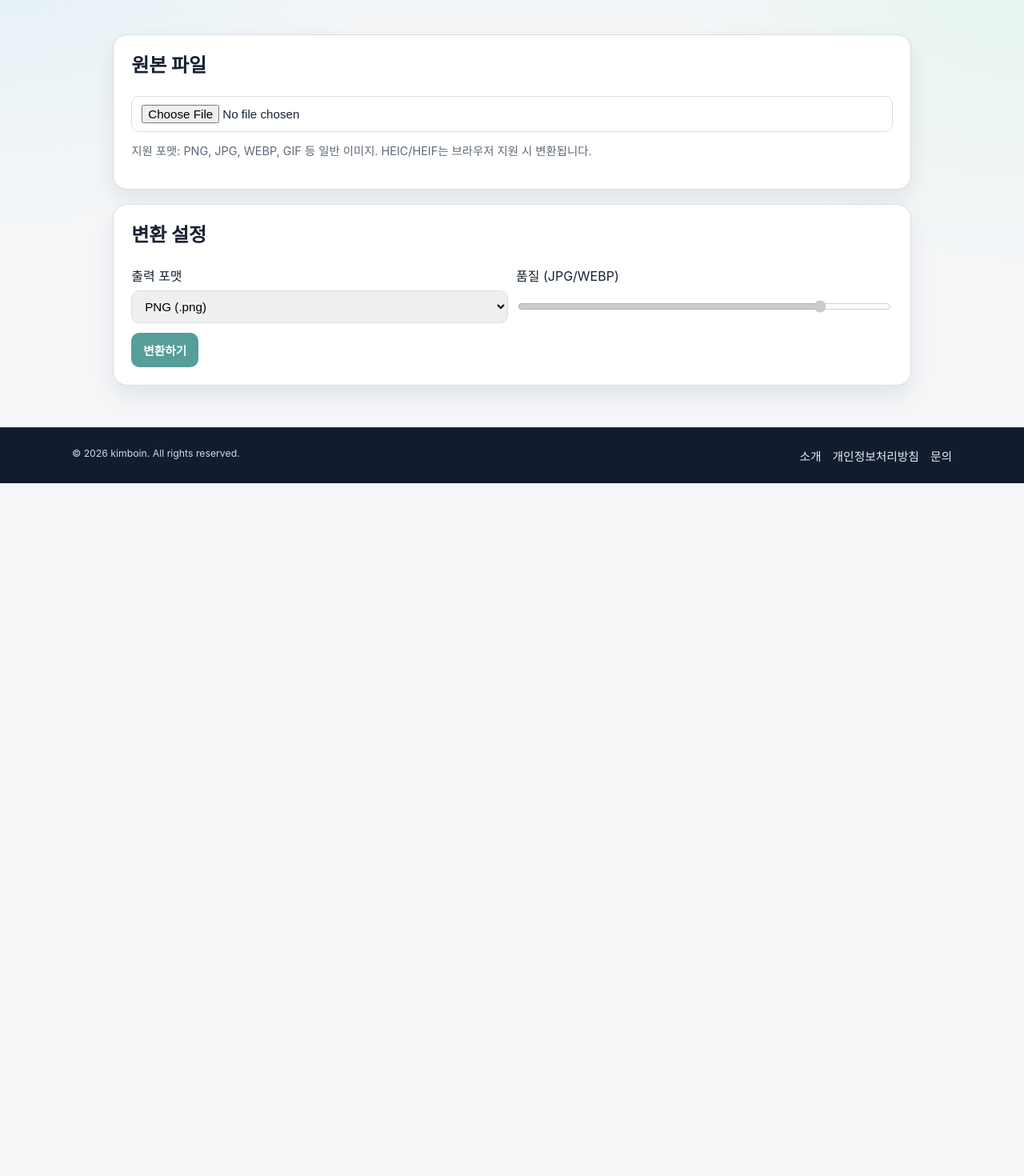
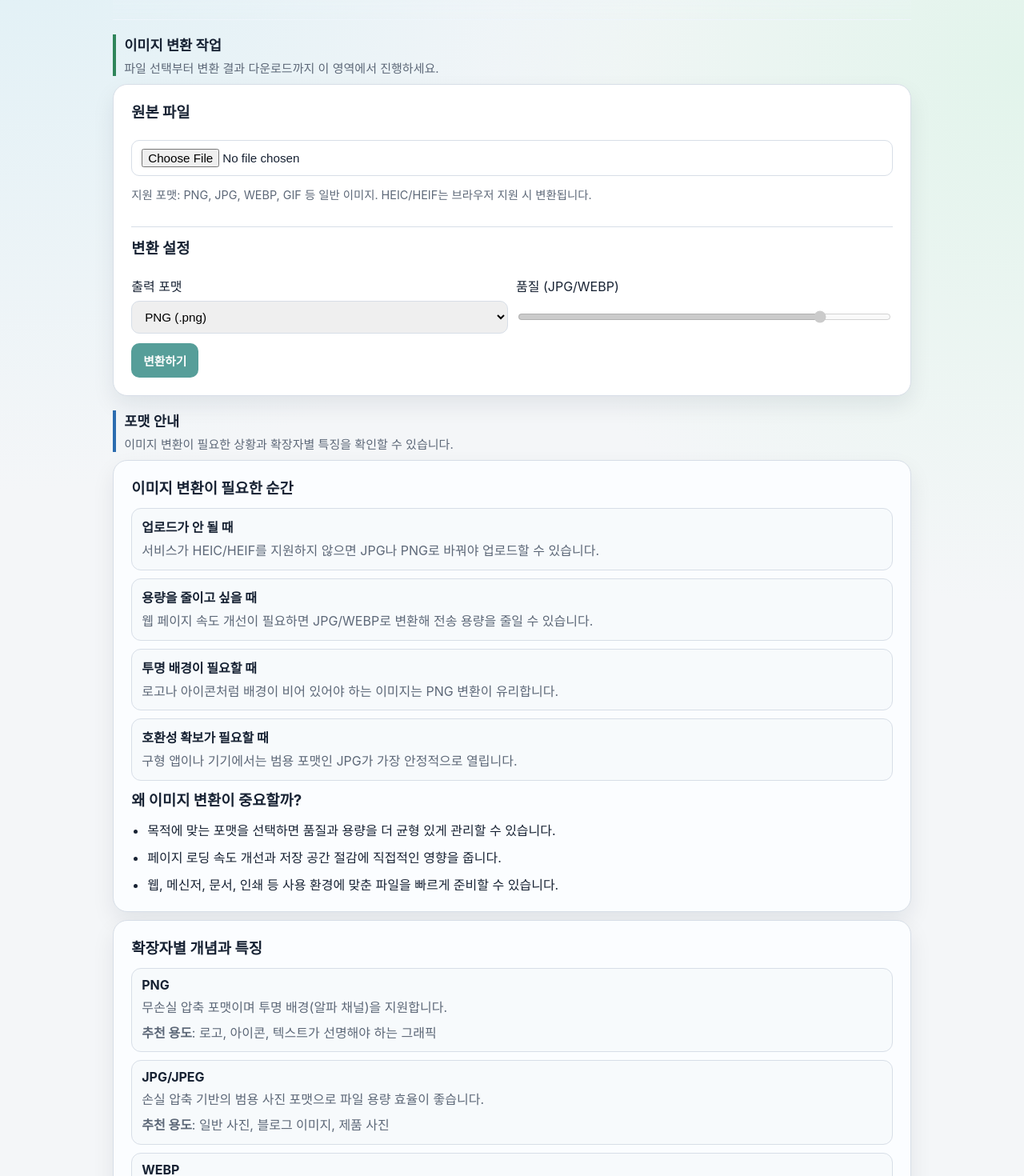
Before and after one commit to kimboin/kimboin.github.io, a React (Vite) app: page /image-format-converter in a window 1280 px wide. Shown: the part 240-1710 px from the top of the page at 80% size. Before the commit the page ends 844 px from the top, so only its background shows below. Built offline with nearby package versions, Linux system fonts and the light colour scheme.

Commit message:
이미지 확장자 변환기 내용추가

```diff
--- a/src/pages/ImageFormatConverterPage.jsx
+++ b/src/pages/ImageFormatConverterPage.jsx
@@ -15,6 +15,10 @@ const COPY = {
     kicker: '이미지 변환 도구',
     title: '이미지 확장자 변환기',
     description: '이미지 파일을 업로드한 뒤 PNG, JPG, WEBP로 변환해 바로 다운로드할 수 있습니다.',
+    actionZoneTitle: '이미지 변환 작업',
+    actionZoneDescription: '파일 선택부터 변환 결과 다운로드까지 이 영역에서 진행하세요.',
+    infoZoneTitle: '포맷 안내',
+    infoZoneDescription: '이미지 변환이 필요한 상황과 확장자별 특징을 확인할 수 있습니다.',
     sourceTitle: '원본 파일',
     sourceHint: '지원 포맷: PNG, JPG, WEBP, GIF 등 일반 이미지. HEIC/HEIF는 브라우저 지원 시 변환됩니다.',
     sourceName: '파일명',
@@ -33,12 +37,69 @@ const COPY = {
     heicLibraryNotice: 'HEIC 디코더를 불러오지 못했습니다. 네트워크를 확인해 주세요.',
     imageReadFailed: '이미지를 읽을 수 없습니다.',
     canvasUnavailable: '브라우저 캔버스를 사용할 수 없습니다.',
-    exportFailed: '이미지 변환에 실패했습니다.'
+    exportFailed: '이미지 변환에 실패했습니다.',
+    needTitle: '이미지 변환이 필요한 순간',
+    needItems: [
+      {
+        title: '업로드가 안 될 때',
+        description: '서비스가 HEIC/HEIF를 지원하지 않으면 JPG나 PNG로 바꿔야 업로드할 수 있습니다.'
+      },
+      {
+        title: '용량을 줄이고 싶을 때',
+        description: '웹 페이지 속도 개선이 필요하면 JPG/WEBP로 변환해 전송 용량을 줄일 수 있습니다.'
+      },
+      {
+        title: '투명 배경이 필요할 때',
+        description: '로고나 아이콘처럼 배경이 비어 있어야 하는 이미지는 PNG 변환이 유리합니다.'
+      },
+      {
+        title: '호환성 확보가 필요할 때',
+        description: '구형 앱이나 기기에서는 범용 포맷인 JPG가 가장 안정적으로 열립니다.'
+      }
+    ],
+    whyTitle: '왜 이미지 변환이 중요할까?',
+    whyItems: [
+      '목적에 맞는 포맷을 선택하면 품질과 용량을 더 균형 있게 관리할 수 있습니다.',
+      '페이지 로딩 속도 개선과 저장 공간 절감에 직접적인 영향을 줍니다.',
+      '웹, 메신저, 문서, 인쇄 등 사용 환경에 맞춘 파일을 빠르게 준비할 수 있습니다.'
+    ],
+    formatTitle: '확장자별 개념과 특징',
+    formatItems: [
+      {
+        name: 'PNG',
+        summary: '무손실 압축 포맷이며 투명 배경(알파 채널)을 지원합니다.',
+        bestFor: '로고, 아이콘, 텍스트가 선명해야 하는 그래픽'
+      },
+      {
+        name: 'JPG/JPEG',
+        summary: '손실 압축 기반의 범용 사진 포맷으로 파일 용량 효율이 좋습니다.',
+        bestFor: '일반 사진, 블로그 이미지, 제품 사진'
+      },
+      {
+        name: 'WEBP',
+        summary: '웹 최적화 포맷으로 손실/무손실과 투명도를 지원합니다.',
+        bestFor: '웹 성능을 중요하게 보는 본문 이미지와 썸네일'
+      },
+      {
+        name: 'GIF',
+        summary: '256색 기반 포맷이며 간단한 애니메이션을 표현할 수 있습니다.',
+        bestFor: '짧은 반복 애니메이션, 밈, 안내용 움직이는 이미지'
+      },
+      {
+        name: 'HEIC/HEIF',
+        summary: '고효율 압축 포맷으로 화질 대비 용량이 작아 모바일 원본 저장에 유리합니다.',
+        bestFor: '아이폰 원본 보관, 공유 전 JPG/WEBP 변환 작업'
+      }
+    ]
   },
   en: {
     kicker: 'IMAGE CONVERTER',
     title: 'Image Format Converter',
     description: 'Upload an image and convert it to PNG, JPG, or WEBP, then download it immediately.',
+    actionZoneTitle: 'Conversion Workspace',
+    actionZoneDescription: 'Use this area to upload, configure, convert, and download the output.',
+    infoZoneTitle: 'Format Guide',
+    infoZoneDescription: 'Learn when conversion is needed and what each extension is best for.',
     sourceTitle: 'Source File',
     sourceHint: 'Supported formats: PNG, JPG, WEBP, GIF, and common image files. HEIC/HEIF works only if your browser supports decoding.',
     sourceName: 'File',
@@ -57,7 +118,60 @@ const COPY = {
     heicLibraryNotice: 'Could not load the HEIC decoder. Please check your network connection.',
     imageReadFailed: 'Unable to read this image file.',
     canvasUnavailable: 'Canvas is not available in this browser.',
-    exportFailed: 'Failed to export the converted image.'
+    exportFailed: 'Failed to export the converted image.',
+    needTitle: 'When do you need image conversion?',
+    needItems: [
+      {
+        title: 'When upload fails',
+        description: 'If a service does not support HEIC/HEIF, converting to JPG or PNG solves compatibility issues.'
+      },
+      {
+        title: 'When you need smaller files',
+        description: 'Converting to JPG/WEBP can reduce transfer size and improve page loading speed.'
+      },
+      {
+        title: 'When transparency is required',
+        description: 'For logos and icons, PNG is usually better because it supports transparent backgrounds.'
+      },
+      {
+        title: 'When broad compatibility matters',
+        description: 'Older apps and devices open JPG most reliably.'
+      }
+    ],
+    whyTitle: 'Why does image conversion matter?',
+    whyItems: [
+      'Choosing the right format helps balance visual quality and file size.',
+      'It directly affects loading performance and storage cost.',
+      'You can prepare assets faster for web, chat apps, docs, and print workflows.'
+    ],
+    formatTitle: 'Format concepts and characteristics',
+    formatItems: [
+      {
+        name: 'PNG',
+        summary: 'A lossless format that supports transparency (alpha channel).',
+        bestFor: 'Logos, icons, and graphics with crisp text'
+      },
+      {
+        name: 'JPG/JPEG',
+        summary: 'A lossy and universal photo format with strong size efficiency.',
+        bestFor: 'General photos, blog images, and product photos'
+      },
+      {
+        name: 'WEBP',
+        summary: 'A web-optimized format that supports lossy/lossless compression and transparency.',
+        bestFor: 'Main website images and thumbnails with performance focus'
+      },
+      {
+        name: 'GIF',
+        summary: 'A 256-color format that can represent simple animations.',
+        bestFor: 'Short looping animations, memes, and quick visual guides'
+      },
+      {
+        name: 'HEIC/HEIF',
+        summary: 'A high-efficiency format with strong quality-to-size ratio, common on mobile originals.',
+        bestFor: 'iPhone originals and pre-share conversion to JPG/WEBP'
+      }
+    ]
   }
 };
 
@@ -276,8 +390,14 @@ function ImageFormatConverterPage() {
           <p>{copy.description}</p>
         </header>
 
+        <section className="converter-zone converter-zone-action">
+          <header className="converter-zone-head">
+            <h2>{copy.actionZoneTitle}</h2>
+            <p>{copy.actionZoneDescription}</p>
+          </header>
+
           <section className="card converter-card">
-          <h2>{copy.sourceTitle}</h2>
+            <h3>{copy.sourceTitle}</h3>
             <input
               className="converter-file-input"
               type="file"
@@ -297,10 +417,10 @@ function ImageFormatConverterPage() {
                 <img className="converter-preview" src={sourcePreviewUrl} alt={copy.previewAlt} />
               </div>
             ) : null}
-        </section>
 
-        <section className="card converter-card">
-          <h2>{copy.settingsTitle}</h2>
+            <div className="converter-divider" />
+
+            <h3>{copy.settingsTitle}</h3>
             <div className="converter-controls">
               <label className="custom-field">
                 <span>{copy.outputFormat}</span>
@@ -332,11 +452,10 @@ function ImageFormatConverterPage() {
               </button>
             </div>
             {errorText ? <p className="converter-error">{errorText}</p> : null}
-        </section>
 
             {result ? (
-          <section className="card converter-card" aria-live="polite">
-            <h2>{copy.resultTitle}</h2>
+              <section className="converter-result-box" aria-live="polite">
+                <h3>{copy.resultTitle}</h3>
                 <p className="converter-meta">
                   {copy.sourceName}: <strong>{result.outputName}</strong> | {copy.sourceSize}:{' '}
                   {formatSizeKB(result.outputSize, language)}
@@ -348,6 +467,48 @@ function ImageFormatConverterPage() {
                 </div>
               </section>
             ) : null}
+          </section>
+        </section>
+
+        <section className="converter-zone converter-zone-info">
+          <header className="converter-zone-head">
+            <h2>{copy.infoZoneTitle}</h2>
+            <p>{copy.infoZoneDescription}</p>
+          </header>
+
+          <section className="card converter-guide-card">
+            <h3>{copy.needTitle}</h3>
+            <ul className="converter-guide-list">
+              {copy.needItems.map((item) => (
+                <li key={item.title}>
+                  <strong>{item.title}</strong>
+                  <p>{item.description}</p>
+                </li>
+              ))}
+            </ul>
+            <h3>{copy.whyTitle}</h3>
+            <ul className="converter-guide-list bullet">
+              {copy.whyItems.map((item) => (
+                <li key={item}>{item}</li>
+              ))}
+            </ul>
+          </section>
+
+          <section className="card converter-guide-card">
+            <h3>{copy.formatTitle}</h3>
+            <ul className="converter-guide-list">
+              {copy.formatItems.map((item) => (
+                <li key={item.name}>
+                  <strong>{item.name}</strong>
+                  <p>{item.summary}</p>
+                  <p>
+                    <span>{language === 'ko' ? '추천 용도' : 'Best for'}</span>: {item.bestFor}
+                  </p>
+                </li>
+              ))}
+            </ul>
+          </section>
+        </section>
       </div>
     </section>
   );
--- a/src/styles.css
+++ b/src/styles.css
@@ -1048,6 +1048,51 @@ textarea:focus-visible {
   gap: 12px;
 }
 
+.converter-zone {
+  display: grid;
+  gap: 10px;
+}
+
+.converter-zone-head {
+  display: grid;
+  gap: 6px;
+}
+
+.converter-zone-head h2 {
+  margin: 0;
+  font-size: 1.1rem;
+}
+
+.converter-zone-head p {
+  margin: 0;
+  color: var(--muted);
+  font-size: 0.94rem;
+}
+
+.converter-zone-action .converter-zone-head {
+  border-left: 4px solid #2f855a;
+  padding-left: 10px;
+}
+
+.converter-zone-info .converter-zone-head {
+  border-left: 4px solid #2b6cb0;
+  padding-left: 10px;
+}
+
+.converter-divider {
+  border-top: 1px solid var(--border);
+  margin: 2px 0;
+}
+
+.converter-result-box {
+  display: grid;
+  gap: 10px;
+  border: 1px solid var(--border);
+  border-radius: 12px;
+  padding: 12px;
+  background: #f7fafc;
+}
+
 .converter-file-input {
   border: 1px solid var(--border);
   border-radius: 10px;
@@ -1093,6 +1138,50 @@ textarea:focus-visible {
   margin: 0;
   color: #a92b2b;
   font-weight: 600;
+}
+
+.converter-guide-card {
+  display: grid;
+  gap: 12px;
+  background: #fbfdff;
+}
+
+.converter-guide-card h3 {
+  margin: 0;
+}
+
+.converter-guide-list {
+  margin: 0;
+  padding: 0;
+  list-style: none;
+  display: grid;
+  gap: 10px;
+}
+
+.converter-guide-list li {
+  border: 1px solid var(--border);
+  border-radius: 12px;
+  padding: 10px 12px;
+  background: #f7fafc;
+}
+
+.converter-guide-list li p {
+  margin: 6px 0 0;
+}
+
+.converter-guide-list li span {
+  font-weight: 700;
+}
+
+.converter-guide-list.bullet {
+  list-style: disc;
+  padding-left: 20px;
+}
+
+.converter-guide-list.bullet li {
+  border: 0;
+  background: transparent;
+  padding: 0;
 }
 
 .ip-checker-card {
```
Also changed, not shown: 5 other files (tests, documents, lock files or other folders). Lines whose indentation alone changed are shown as unchanged.
